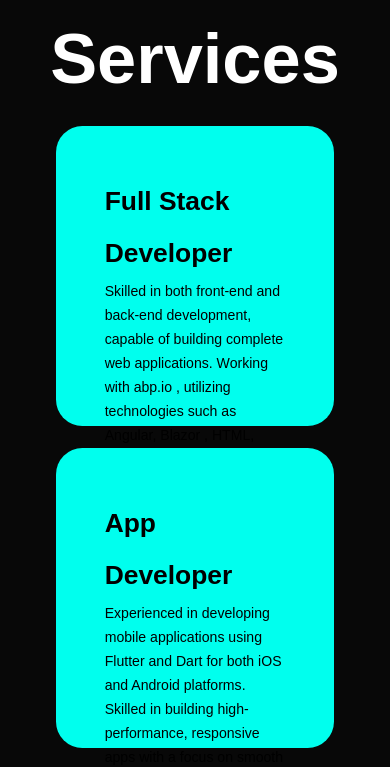
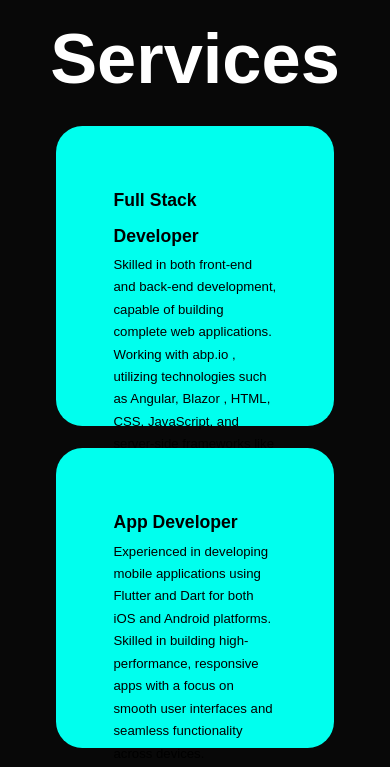
Before and after one commit to IsmailRafaquat/Portfolio, a plain HTML site: page index.html in a window 390 px wide. Shown: the part 3140-3907 px from the top of the page. Drawn offline with nearby package versions, Linux system fonts and the light colour scheme.

Commit message:
Update style.css

```diff
--- a/style.css
+++ b/style.css
@@ -458,6 +458,8 @@ span {
     margin: auto;
 }
 
+
+
 .testimonials{
     background: var(--second-bg-color);
 }
@@ -751,6 +753,14 @@ span {
         grid-template-columns: repeat(1,1fr);
     }
 }
+
+@media (max-width: 895px){
+  .services-container{ grid-template-columns: 1fr; }
+  .service-box{ padding: 1rem; }
+  .service-info h4{ font-size: 2rem; }
+  .service-info p{ font-size: 1.5rem; }
+}
+
 .navbar.active {
     display: block;
 }
```
